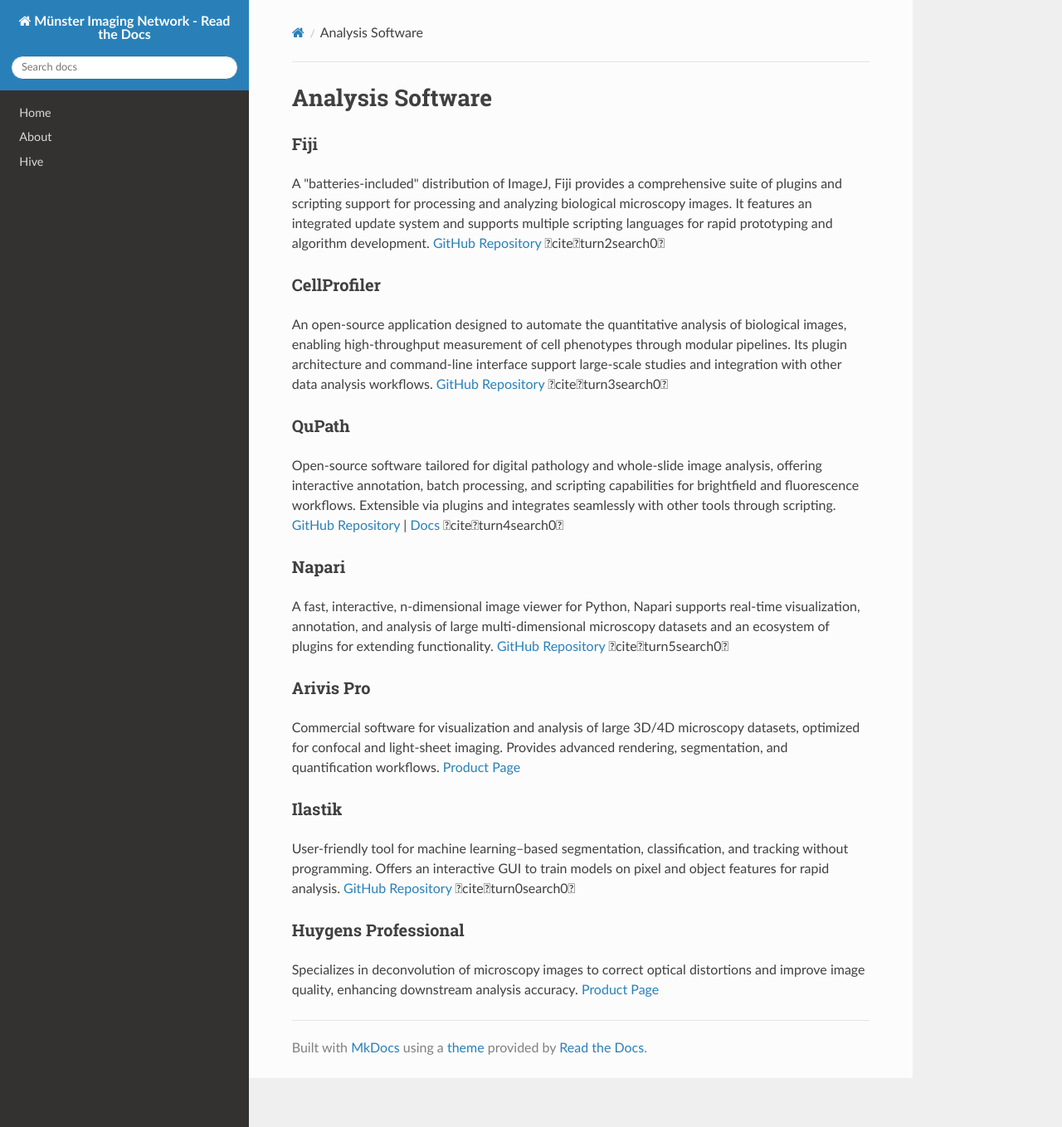
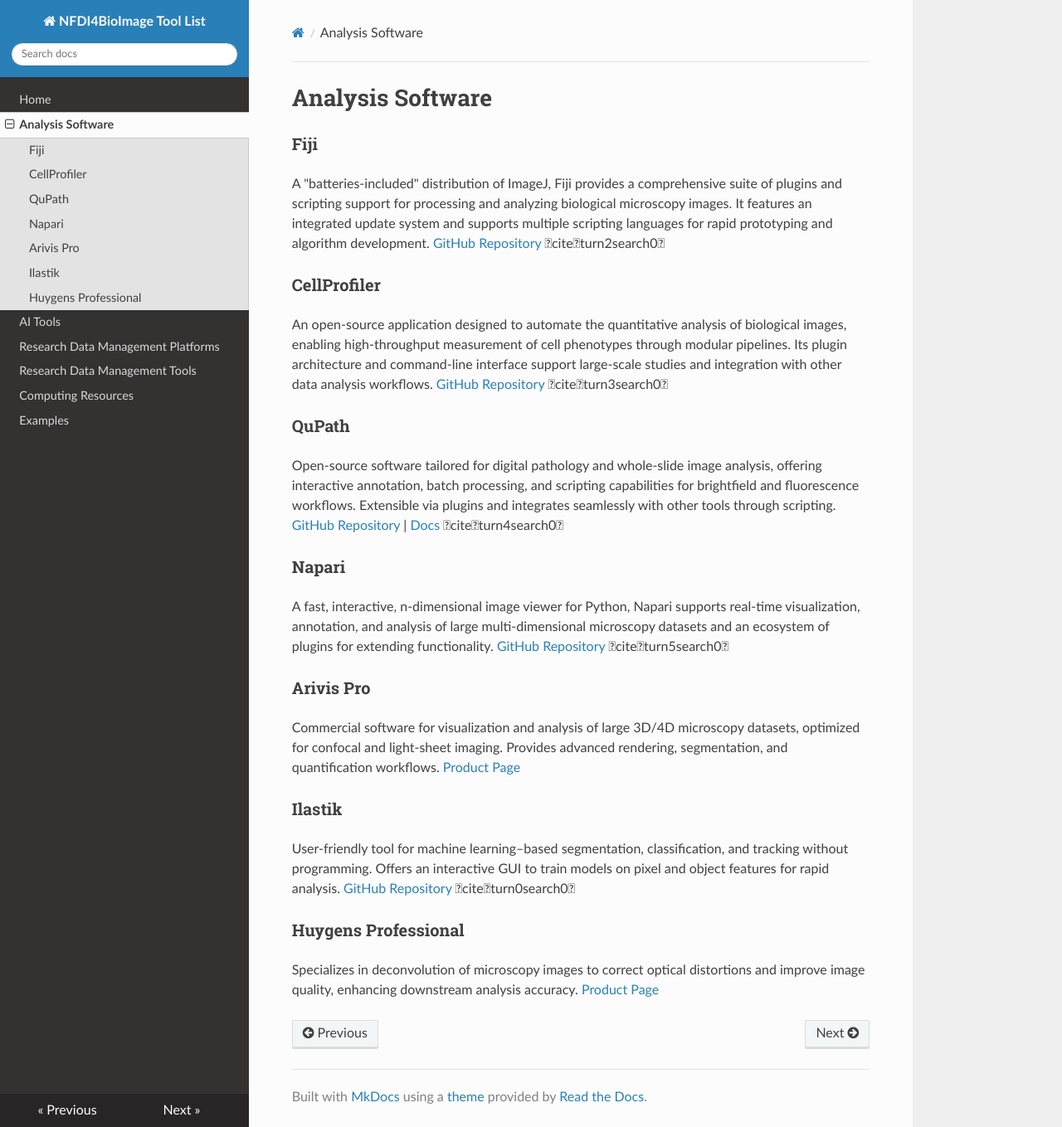
Before and after one commit to ThZobel/NFDI4BioImage_Tools, an MkDocs documentation site: the page built from docs/01_Analysis Software.md, in a window 1280 px wide and 1359 px high. Shown: the whole window at 83% size. Built offline with MkDocs 1.6.1, drawn with Linux system fonts in a browser that asks for light colours; nearby versions of some CDN libraries.

Commit message:
Update mkdocs.yml

```diff
--- a/mkdocs.yml
+++ b/mkdocs.yml
@@ -1,7 +1,12 @@
-site_name: Münster Imaging Network - Read the Docs
+site_name: NFDI4BioImage Tool List
 nav:
-  - Home: index.md
-  - About: about.md
-  - Hive: hive.md
+  - Home: Index.md
+  - Analysis Software: 01_Analysis Software.md
+  - AI Tools: 02_AI Tools.md
+  - Research Data Management Platforms: 03_Research Data Management Platforms.md
+  - Research Data Management Tools: 04_Research Data Management Tools.md
+  - Computing Resources: 05_Computing Resources.md
+  - Examples: 06_Examples.md
+
 
 theme: readthedocs
```
